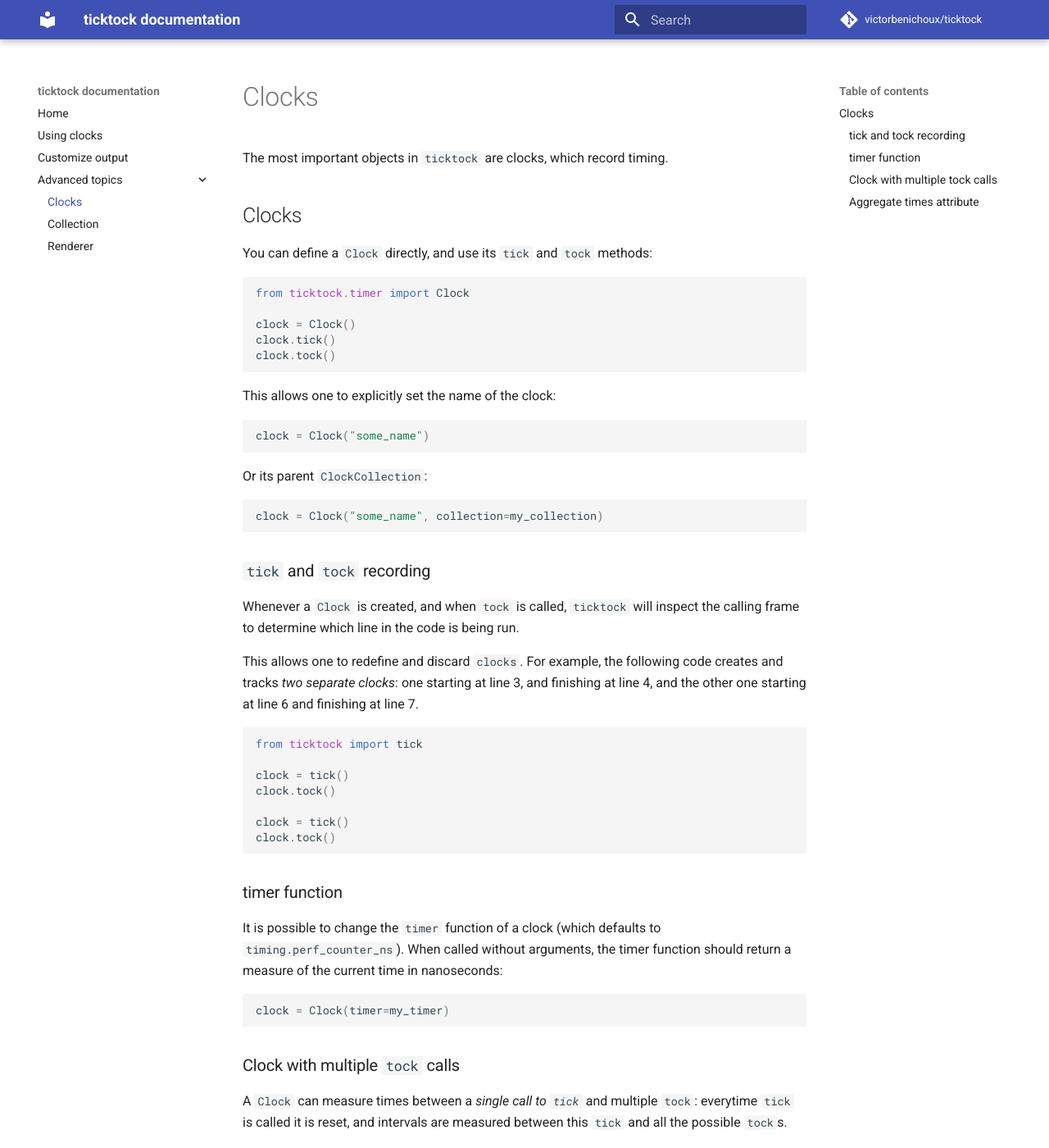
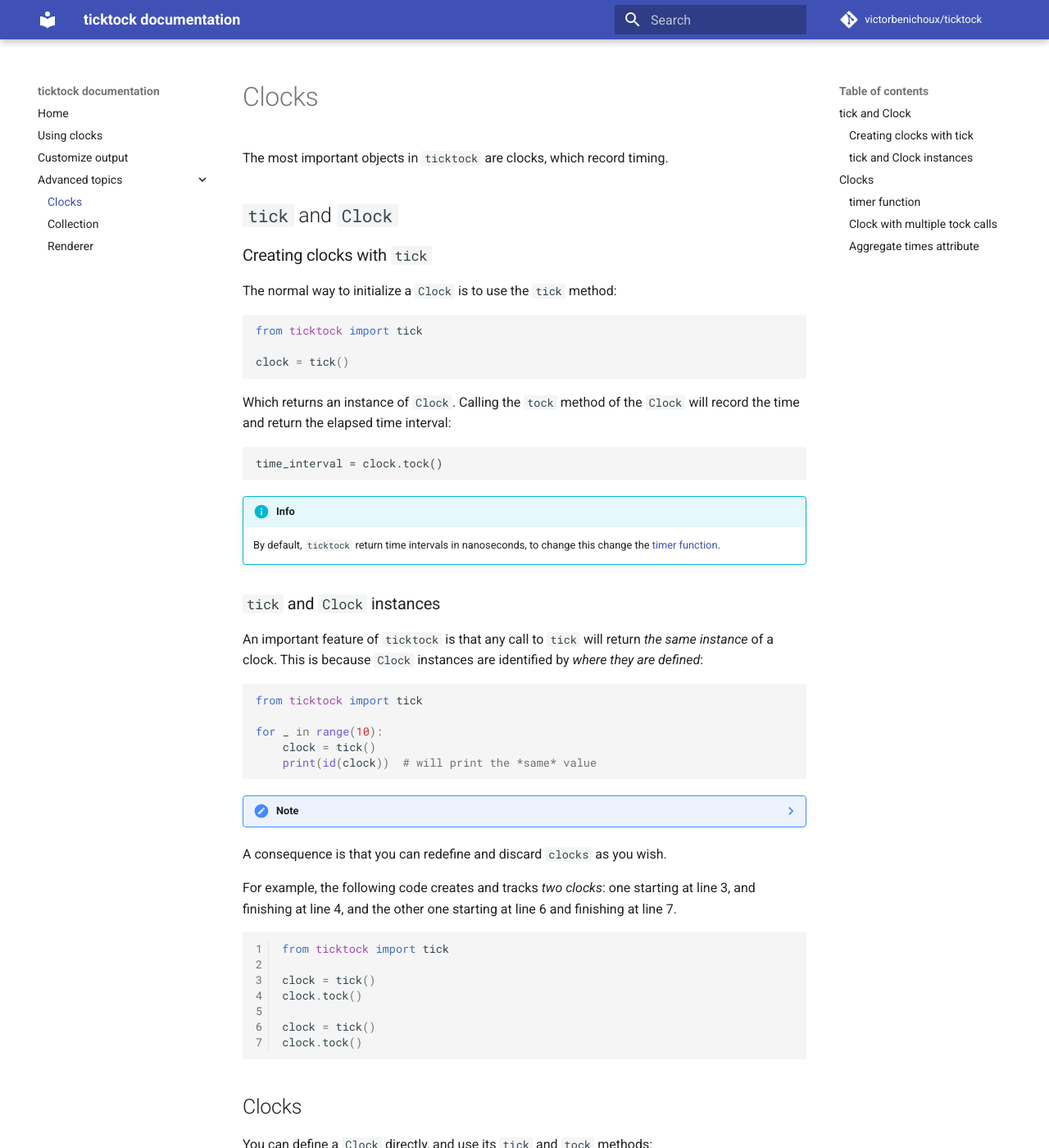
Before and after one commit to victorbenichoux/ticktock, an MkDocs documentation site: the page built from docs/clocks.md, in a window 1280 px wide and 1400 px high. Shown: the whole window at 82% size. Built offline with MkDocs 1.6.1 and Material for MkDocs 9.7.7, drawn with Linux system fonts in a browser that asks for light colours; comment, search, counter and statistics services are not loaded.

Commit message:
docs: improve Clock doc

````diff
--- a/docs/clocks.md
+++ b/docs/clocks.md
@@ -1,5 +1,69 @@
 
 The most important objects in `ticktock` are clocks, which record timing.
+## `tick` and `Clock`
+
+### Creating clocks with `tick`
+
+The normal way to initialize a `Clock` is to use the `tick` method:
+
+```python
+from ticktock import tick
+
+clock = tick()
+```
+
+Which returns an instance of `Clock`. Calling the `tock` method of the `Clock` will record the time and return the elapsed time interval:
+
+```
+time_interval = clock.tock()
+```
+
+!!! info
+    By default, `ticktock` return time intervals in nanoseconds, to change this change the [timer function](#timer-function).
+
+
+### `tick` and `Clock` instances
+
+An important feature of `ticktock` is that any call to `tick` will return *the same instance* of a clock. This is because `Clock` instances are identified by *where they are defined*:
+
+```python
+from ticktock import tick
+
+for _ in range(10):
+    clock = tick()
+    print(id(clock))  # will print the *same* value
+```
+
+??? note
+
+    Normally, instances of objects are different everytime they are created:
+
+    ```python
+    from ticktock import tick
+
+    class A:
+        pass
+
+    for _ in range(10):
+        instance = A()
+        print(id(instance))  # will print different values
+    ```
+
+    Whenever a `Clock` is created with `tick`, `ticktock` will inspect the calling frame to determine which line in the code is being run.
+
+A consequence is that you can redefine and discard `clocks` as you wish.
+
+For example, the following code creates and tracks *two clocks*: one starting at line 3, and finishing at line 4, and the other one starting at line 6 and finishing at line 7.
+
+``` python linenums="1"
+from ticktock import tick
+
+clock = tick()
+clock.tock()
+
+clock = tick()
+clock.tock()
+```
 
 ## Clocks
 
@@ -21,22 +85,6 @@
 Or its parent `ClockCollection`:
 ```python
 clock = Clock("some_name", collection=my_collection)
-```
-
-### `tick` and `tock` recording
-
-Whenever a `Clock` is created, and when `tock` is called, `ticktock` will inspect the calling frame to determine which line in the code is being run.
-
-This allows one to redefine and discard `clocks`. For example, the following code creates and tracks *two separate clocks*: one starting at line 3, and finishing at line 4, and the other one starting at line 6 and finishing at line 7.
-
-```python
-from ticktock import tick
-
-clock = tick()
-clock.tock()
-
-clock = tick()
-clock.tock()
 ```
 
 ### timer function
````
